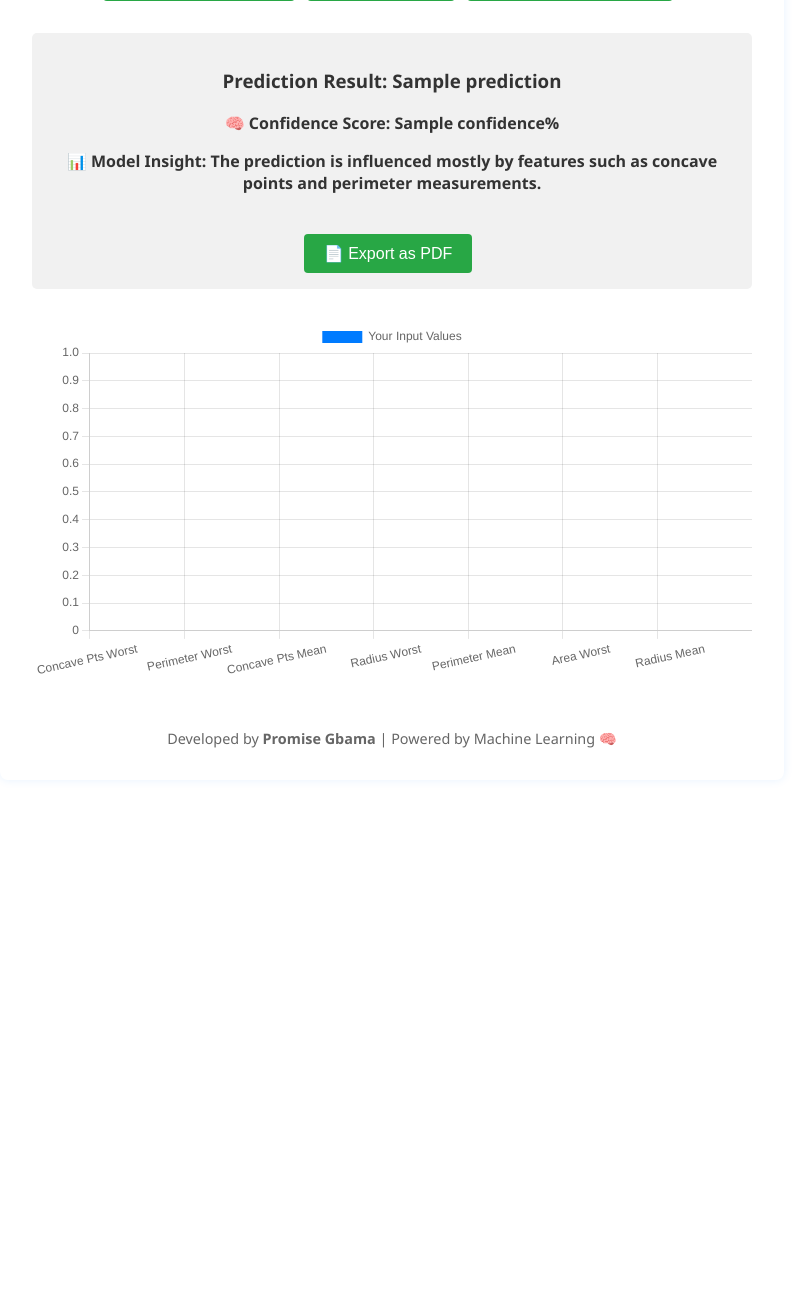
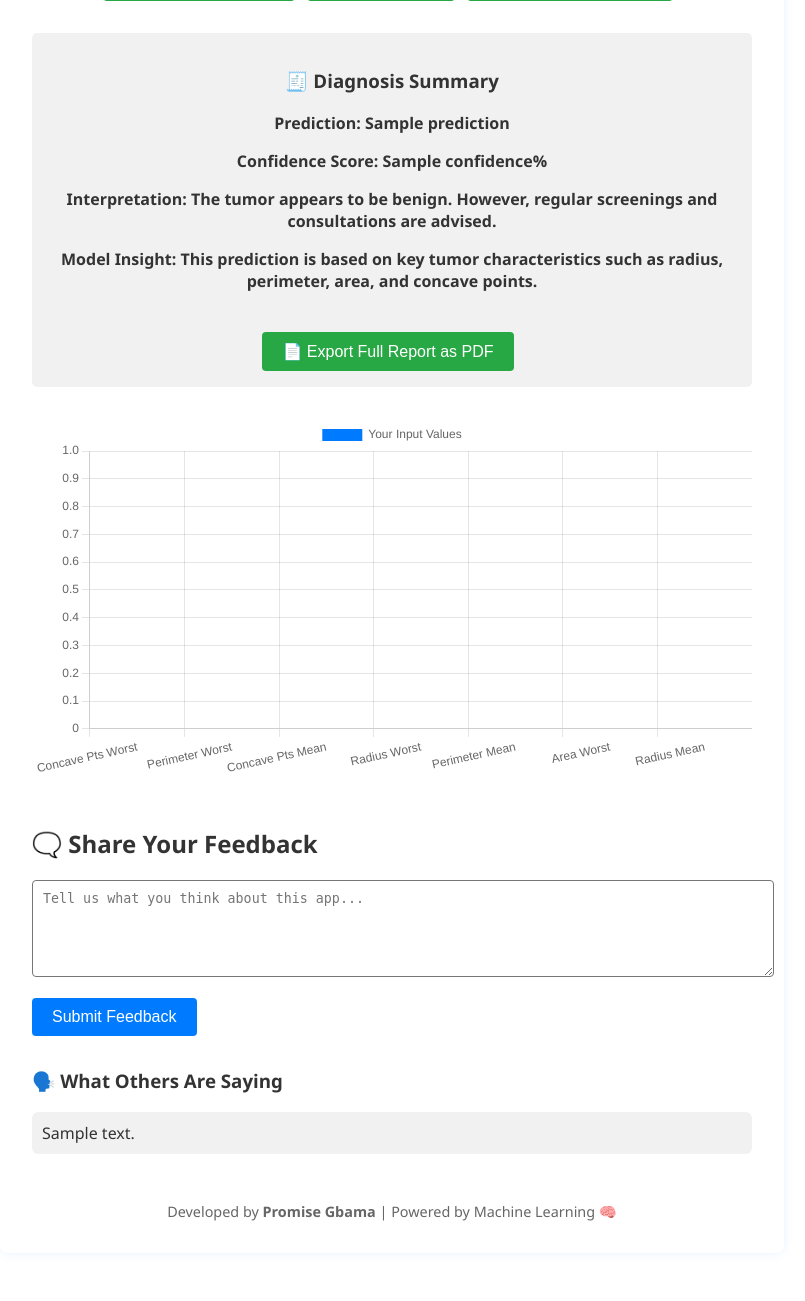
Before and after one commit to promisegbama/cancer-predictor, a Flask app: template templates/index.html in a window 1280 px wide. Shown: the part 893-2194 px from the top of the page, without its empty margins (248-1053 px from the left). Before the commit the page ends 1641 px from the top, so only its background shows below. Run offline with Flask 3, Linux system fonts and the light colour scheme; the template is opened without the code that fills it: most values are stand-ins (such as "Sample title", 1, 10 or a date in 2020); parts of the project's set-up code (start-up, migrations or seed data) failed here and were passed over; some libraries are stand-ins or nearby versions.

Commit message:
index and app.py update

```diff
--- a/app.py
+++ b/app.py
@@ -33,6 +33,18 @@
 
     return {'status': 'logged'}, 200
 
+
+comments_list = []
+
+@app.route("/comment", methods=["POST"])
+def comment():
+    feedback = request.form.get("feedback")
+    if feedback:
+        comments_list.append(feedback)
+        # Optional: Save to a text file or database here
+    return render_template("index.html", comments=comments_list)
+
+
 @app.route('/predict', methods=['POST'])
 def predict():
     input_values = [
--- a/templates/index.html
+++ b/templates/index.html
@@ -78,11 +78,19 @@
     {% if prediction %}
     <div id="pdf-export">
         <div class="result {{ prediction_color }}">
-          <h3>Prediction Result: {{ prediction }}</h3>
-          <p>🧠 Confidence Score: {{ confidence or 'N/A' }}%</p>
-          <p>📊 Model Insight: The prediction is influenced mostly by features such as concave points and perimeter measurements.</p>
-          <button onclick="downloadPDF()">📄 Export as PDF</button>
-        </div>
+            <h3>🧾 Diagnosis Summary</h3>
+            <p><strong>Prediction:</strong> {{ prediction }}</p>
+            <p><strong>Confidence Score:</strong> {{ confidence or 'N/A' }}%</p>
+            <p><strong>Interpretation:</strong>
+              {% if prediction == 'Malignant' %}
+              The result suggests a high risk of breast cancer. Immediate medical attention and follow-up diagnostics are strongly recommended.
+              {% else %}
+              The tumor appears to be benign. However, regular screenings and consultations are advised.
+              {% endif %}
+            </p>
+            <p><strong>Model Insight:</strong> This prediction is based on key tumor characteristics such as radius, perimeter, area, and concave points.</p>
+            <button onclick="downloadPDF()">📄 Export Full Report as PDF</button>
+          </div>
 
         <canvas id="chart" style="max-width: 100%; margin-top: 2rem;"></canvas>
       </div>
@@ -110,6 +118,27 @@
         });
     </script>
     {% endif %}
+
+    <div style="margin-top: 3rem;">
+        <h2>🗨️ Share Your Feedback</h2>
+        <form method="POST" action="/comment">
+            <textarea name="feedback" placeholder="Tell us what you think about this app..." rows="5" style="width:100%; padding:10px; border-radius:4px;"></textarea>
+            <button type="submit" style="margin-top: 1rem; background-color: #007bff;">Submit Feedback</button>
+        </form>
+    </div>
+
+    {% if comments %}
+<div style="margin-top: 2rem;">
+    <h3>🗣️ What Others Are Saying</h3>
+    <ul style="list-style: none; padding-left: 0;">
+        {% for comment in comments %}
+        <li style="margin-bottom: 1rem; background: #f1f1f1; padding: 10px; border-radius: 6px;">
+            {{ comment }}
+        </li>
+        {% endfor %}
+    </ul>
+</div>
+{% endif %}
 
     <script>
         const audio = new Audio();
```
